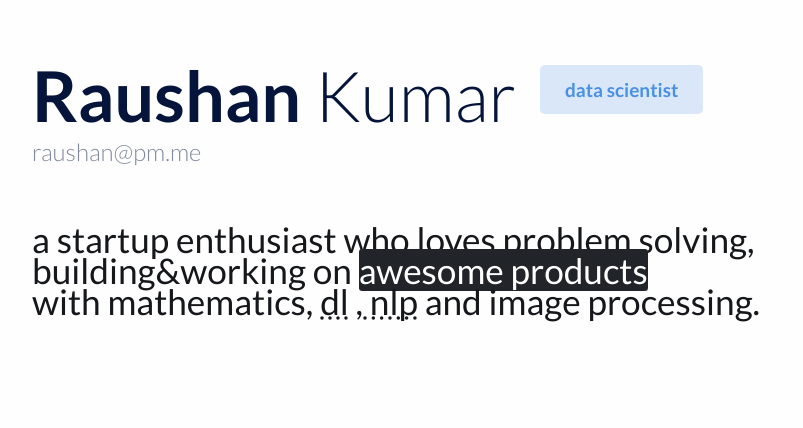
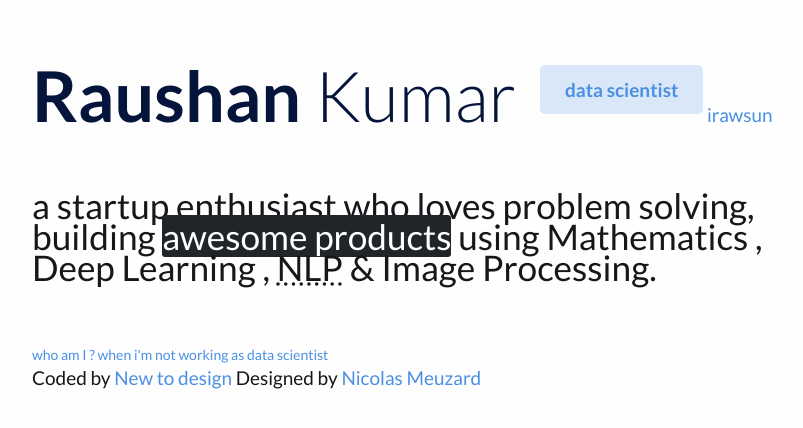
Before and after one commit to irawsun/irawsun.github.io, a plain HTML site: page index.html in a window 1280 px wide. Shown: the whole page, without its empty margins (73-876 px from the left). Drawn offline with nearby package versions, Linux system fonts and the light colour scheme.

Commit message:
Update index.html

```diff
--- a/index.html
+++ b/index.html
@@ -13,14 +13,19 @@
 		<div class="hero">
 			<h1 class="name"><strong>Raushan</strong> Kumar</h1>
 			<span class="job-title">data scientist</span>
-			<span class="email">raushan@pm.me</span>
+			<span class="twt"><a href="https://twitter.com/irawsun">irawsun</a></span>
 
 			<h2 class="lead">
                 <p class="small">a startup enthusiast who loves problem solving, </p>
-                <p class="small">building&amp;working on <kbd>awesome products</kbd>  </p>
-                <p class="small">with mathematics, <abbr title="Deep Learning"> dl</abbr> ,<abbr title="Natural Language Processing"> nlp</abbr> and image processing.</p>
+                <p class="small">building <kbd>awesome products</kbd> using Mathematics , </p>
+                <p class="small">Deep Learning ,  <abbr title="Natural Language Processing">  NLP</abbr>  &amp; Image Processing.</p>
             <h2>
 
 		</div>
 	</div>
+<footer class="container">
+        <span style="font-size: 14px; margin-top: "> <a href="https://rawsun.in">who am I ? when i'm not working as data scientist</a></span>
+
+        <p><span style="font-size: 1opx; margin-top: ">Coded by <a href="https://newtodesign.com/">New to design </a> Designed by <a href="https://dribbble.com/shots/4342703-Minimal-resume-freebie-for-junior-self-taught-people">Nicolas Meuzard</a></span></p>
+	</footer
 </html>
```
